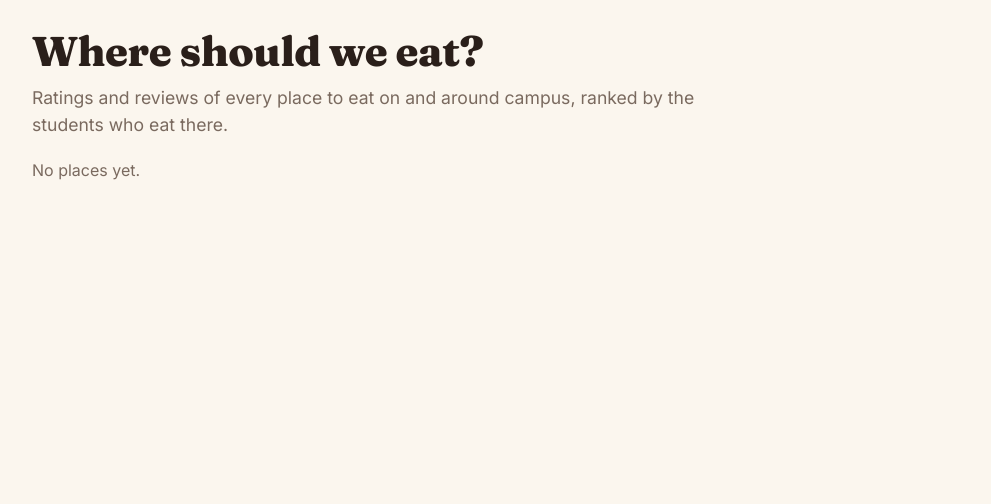
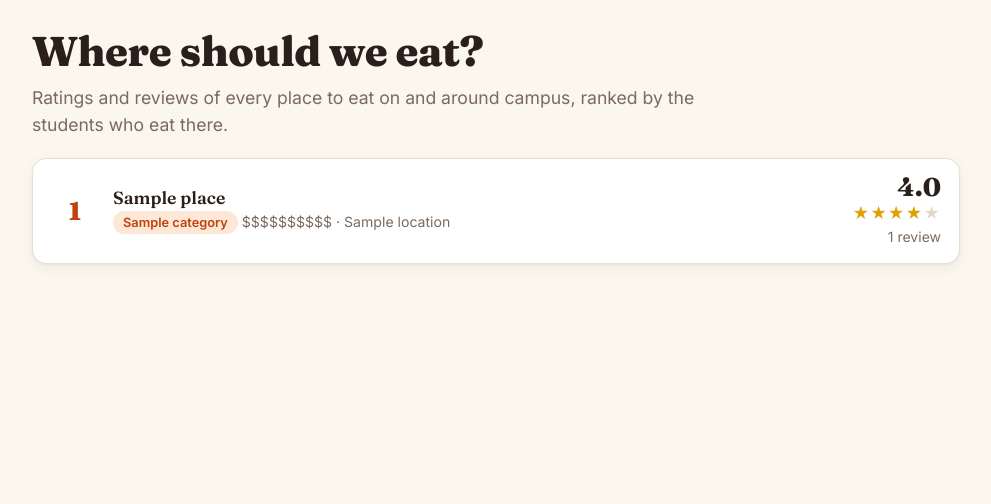
Before and after one commit to jessetang4678/campus-bites, a Flask app: template templates/index.html in a window 1280 px wide. Shown: the part 61-565 px from the top of the page, without its empty margins (144-1135 px from the left). Run offline with Flask 3, Linux system fonts and the light colour scheme; the template is opened without the code that fills it: most values are stand-ins (such as "Sample title", 1, 10 or a date in 2020).

Commit message:
Add SQLite schema and list places on the home page

```diff
--- a/app.py
+++ b/app.py
@@ -1,15 +1,40 @@
 """Campus Bites: rate the places to eat on and around campus."""
 import os
 
-from flask import Flask, render_template
+from flask import Flask, abort, render_template
+
+import db
+from db import get_db
 
 app = Flask(__name__)
 app.config["SECRET_KEY"] = os.environ.get("SECRET_KEY", "dev-only-change-me")
+app.config["DATABASE"] = os.environ.get(
+    "DATABASE", os.path.join(os.path.dirname(os.path.abspath(__file__)), "campus_bites.db")
+)
+db.init_app(app)
+
+# Average rating, number of reviews; ties go to the place with more reviews,
+# places nobody has reviewed yet come last.
+RANKING_SQL = """
+    SELECT p.*, ROUND(AVG(r.rating), 2) AS avg_rating, COUNT(r.id) AS n_reviews
+    FROM places p LEFT JOIN reviews r ON r.place_id = p.id
+    GROUP BY p.id
+    ORDER BY (COUNT(r.id) = 0), avg_rating DESC, n_reviews DESC, p.name COLLATE NOCASE
+"""
 
 
 @app.route("/")
 def index():
-    return render_template("index.html")
+    places = get_db().execute(RANKING_SQL).fetchall()
+    return render_template("index.html", places=places)
+
+
+@app.route("/place/<int:place_id>")
+def place(place_id):
+    row = get_db().execute("SELECT * FROM places WHERE id = ?", (place_id,)).fetchone()
+    if row is None:
+        abort(404)
+    return render_template("place.html", place=row)
 
 
 @app.route("/about")
--- /dev/null
+++ b/db.py
@@ -0,0 +1,39 @@
+"""SQLite helpers: one connection per request, schema creation."""
+import os
+import sqlite3
+
+from flask import current_app, g
+
+HERE = os.path.dirname(os.path.abspath(__file__))
+
+
+def get_db():
+    """Return this request's database connection, opening it if needed."""
+    if "db" not in g:
+        g.db = sqlite3.connect(current_app.config["DATABASE"])
+        g.db.row_factory = sqlite3.Row
+        g.db.execute("PRAGMA foreign_keys = ON")
+    return g.db
+
+
+def close_db(_exc=None):
+    db = g.pop("db", None)
+    if db is not None:
+        db.close()
+
+
+def init_db(path):
+    """Create tables that do not exist yet. Existing data is never touched."""
+    with open(os.path.join(HERE, "schema.sql"), encoding="utf-8") as f:
+        schema = f.read()
+    conn = sqlite3.connect(path)
+    try:
+        conn.executescript(schema)
+        conn.commit()
+    finally:
+        conn.close()
+
+
+def init_app(app):
+    app.teardown_appcontext(close_db)
+    init_db(app.config["DATABASE"])
--- /dev/null
+++ b/schema.sql
@@ -0,0 +1,34 @@
+-- Campus Bites schema. Safe to run repeatedly: it never drops data.
+PRAGMA foreign_keys = ON;
+
+CREATE TABLE IF NOT EXISTS users (
+    id            INTEGER PRIMARY KEY AUTOINCREMENT,
+    username      TEXT    NOT NULL UNIQUE COLLATE NOCASE,
+    password_hash TEXT    NOT NULL,
+    created_at    TEXT    NOT NULL DEFAULT (datetime('now'))
+);
+
+CREATE TABLE IF NOT EXISTS places (
+    id          INTEGER PRIMARY KEY AUTOINCREMENT,
+    name        TEXT    NOT NULL UNIQUE COLLATE NOCASE,
+    category    TEXT    NOT NULL,
+    location    TEXT    NOT NULL,
+    price       INTEGER NOT NULL DEFAULT 2 CHECK (price BETWEEN 1 AND 3),
+    description TEXT    NOT NULL DEFAULT '',
+    created_by  INTEGER REFERENCES users(id) ON DELETE SET NULL,
+    created_at  TEXT    NOT NULL DEFAULT (datetime('now'))
+);
+
+CREATE TABLE IF NOT EXISTS reviews (
+    id         INTEGER PRIMARY KEY AUTOINCREMENT,
+    place_id   INTEGER NOT NULL REFERENCES places(id) ON DELETE CASCADE,
+    user_id    INTEGER NOT NULL REFERENCES users(id)  ON DELETE CASCADE,
+    rating     INTEGER NOT NULL CHECK (rating BETWEEN 1 AND 5),
+    body       TEXT    NOT NULL,
+    created_at TEXT    NOT NULL DEFAULT (datetime('now')),
+    updated_at TEXT    NOT NULL DEFAULT (datetime('now')),
+    UNIQUE (place_id, user_id)          -- one review per user per place
+);
+
+CREATE INDEX IF NOT EXISTS idx_reviews_place ON reviews(place_id);
+CREATE INDEX IF NOT EXISTS idx_reviews_user  ON reviews(user_id);
--- /dev/null
+++ b/templates/_macros.html
@@ -0,0 +1,10 @@
+{% macro stars(value) -%}
+  {%- set full = (value or 0) | round | int -%}
+  <span class="stars" aria-label="{{ '%.1f' % (value or 0) }} out of 5 stars">
+    {%- for i in range(1, 6) -%}{% if i <= full %}★{% else %}<span class="off">★</span>{% endif %}{%- endfor -%}
+  </span>
+{%- endmacro %}
+
+{% macro price(level) -%}
+  <span title="Price level {{ level }} of 3">{{ '$' * level }}</span>
+{%- endmacro %}
--- a/templates/index.html
+++ b/templates/index.html
@@ -1,9 +1,37 @@
 {% extends "base.html" %}
+{% from "_macros.html" import stars, price %}
 {% block title %}Rankings{% endblock %}
 {% block content %}
 <section class="hero">
   <h1>Where should we eat?</h1>
   <p class="lede">Ratings and reviews of every place to eat on and around campus, ranked by the students who eat there.</p>
 </section>
-<p class="muted">No places yet.</p>
+
+{% if places %}
+<ol class="ranking">
+  {% for p in places %}
+  <li class="card rank-item">
+    <div class="rank-num">{% if p.n_reviews %}{{ loop.index }}{% else %}–{% endif %}</div>
+    <div>
+      <h3><a href="{{ url_for('place', place_id=p.id) }}">{{ p.name }}</a></h3>
+      <div class="rank-meta">
+        <span class="pill">{{ p.category }}</span>
+        {{ price(p.price) }} · {{ p.location }}
+      </div>
+    </div>
+    <div class="rank-score">
+      {% if p.n_reviews %}
+        <div class="score-big">{{ '%.1f' % p.avg_rating }}</div>
+        {{ stars(p.avg_rating) }}
+        <div class="small muted">{{ p.n_reviews }} review{{ '' if p.n_reviews == 1 else 's' }}</div>
+      {% else %}
+        <span class="pill pill-quiet">No reviews yet</span>
+      {% endif %}
+    </div>
+  </li>
+  {% endfor %}
+</ol>
+{% else %}
+<div class="card empty">No places to show yet.</div>
+{% endif %}
 {% endblock %}
```
Also changed, not shown: templates/place.html (added, +13 -0 lines).
